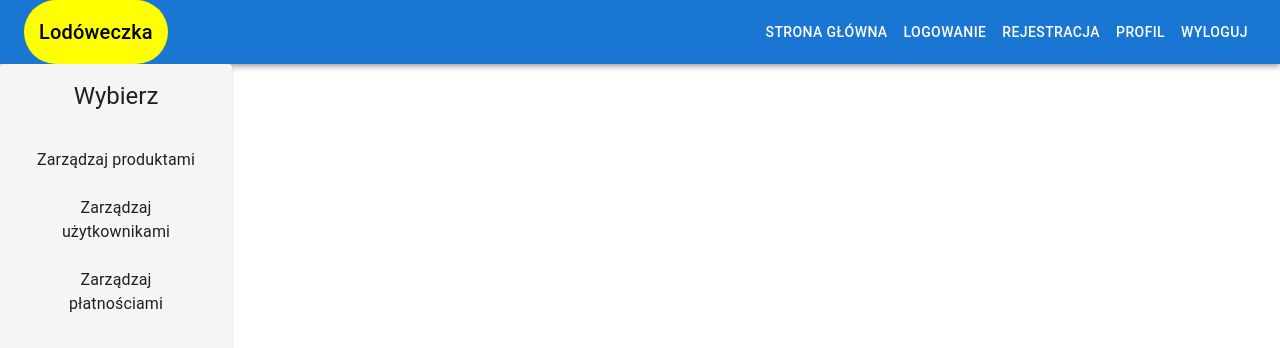
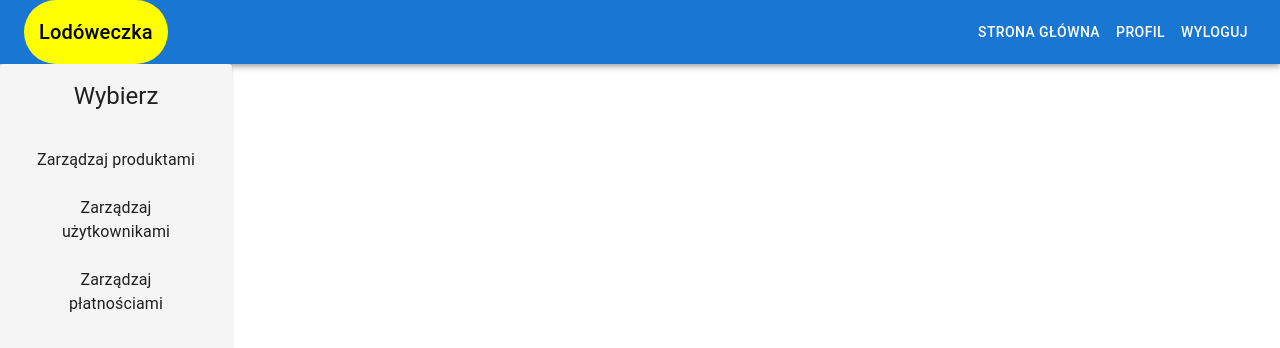
Before and after one commit to BlackRaven18/home-appliance-shop, a React (Create React App) app in the folder Frontend/: page /adminhome in a window 1280 px wide. Shown: the top 348 px of the page. Built offline with nearby package versions, Linux system fonts and the light colour scheme; what react-native would draw is missing.

Commit message:
refactor: new way of storing data about logged-in admin

```diff
--- a/Frontend/src/TopBar/AdminTopBar.tsx
+++ b/Frontend/src/TopBar/AdminTopBar.tsx
@@ -2,20 +2,18 @@ import { Toolbar, Typography } from '@mui/material';
 import AppBar from '@mui/material/AppBar';
 import Button from '@mui/material/Button';
 import { Link, useNavigate } from "react-router-dom";
+import UserDataManager from '../UserDataManager/UserDataManager';
 
 export default function AdminTopBar() {
 
     const navigate = useNavigate();
 
     const handleLogout = () => {
-        localStorage.removeItem("user");
-        if (localStorage.getItem("user") === null) {
-            navigate('/login');
-            console.log("Logged out");
-        }
-        else {
-            console.error("An error occurred while logging out");
-        }
+
+        UserDataManager.clearData();
+
+        navigate('/adminLogin');
+        console.log("Logged out");
     }
 
     return (
@@ -28,12 +26,6 @@ export default function AdminTopBar() {
                 <Button color="inherit" component={Link} to="/AdminHome">
                     Strona główna
                 </Button>
-                <Button color="inherit" component={Link} to="/login">
-                    Logowanie
-                </Button>
-                <Button color="inherit" component={Link} to="/register">
-                    Rejestracja
-                </Button>
                 <Button color="inherit" component={Link} to="/adminprofil">
                     Profil
                 </Button>
--- a/Frontend/src/view/AdminLogin.tsx
+++ b/Frontend/src/view/AdminLogin.tsx
@@ -18,6 +18,7 @@ import {
     List,
     ListItem,
 } from '@mui/material';
+import UserDataManager from '../UserDataManager/UserDataManager';
 
 
 const theme = createTheme();
@@ -73,7 +74,10 @@ export default function AdminLogin() {
             .then((response) => {
 
                 if (response.data) {
-                    localStorage.setItem('admin', response.data);
+                    UserDataManager.setId(response.data);
+                    UserDataManager.setUsername(formData.email);
+                    UserDataManager.setPassword(formData.password);
+
                     navigate('/adminhome');
                 } else {
                     console.log('Empty response data');
--- a/Frontend/src/view/Product/ProductList.tsx
+++ b/Frontend/src/view/Product/ProductList.tsx
@@ -24,7 +24,6 @@ const ProductList = ({ categoryId }: ProductListProps) => {
             .get(process.env.REACT_APP_BACKEND_URL + "/products")
             .then(function (response) {
                 setProducts(response.data);
-                console.log(response.data);
             })
             .catch(function (error) {
                 console.log(error);
```
